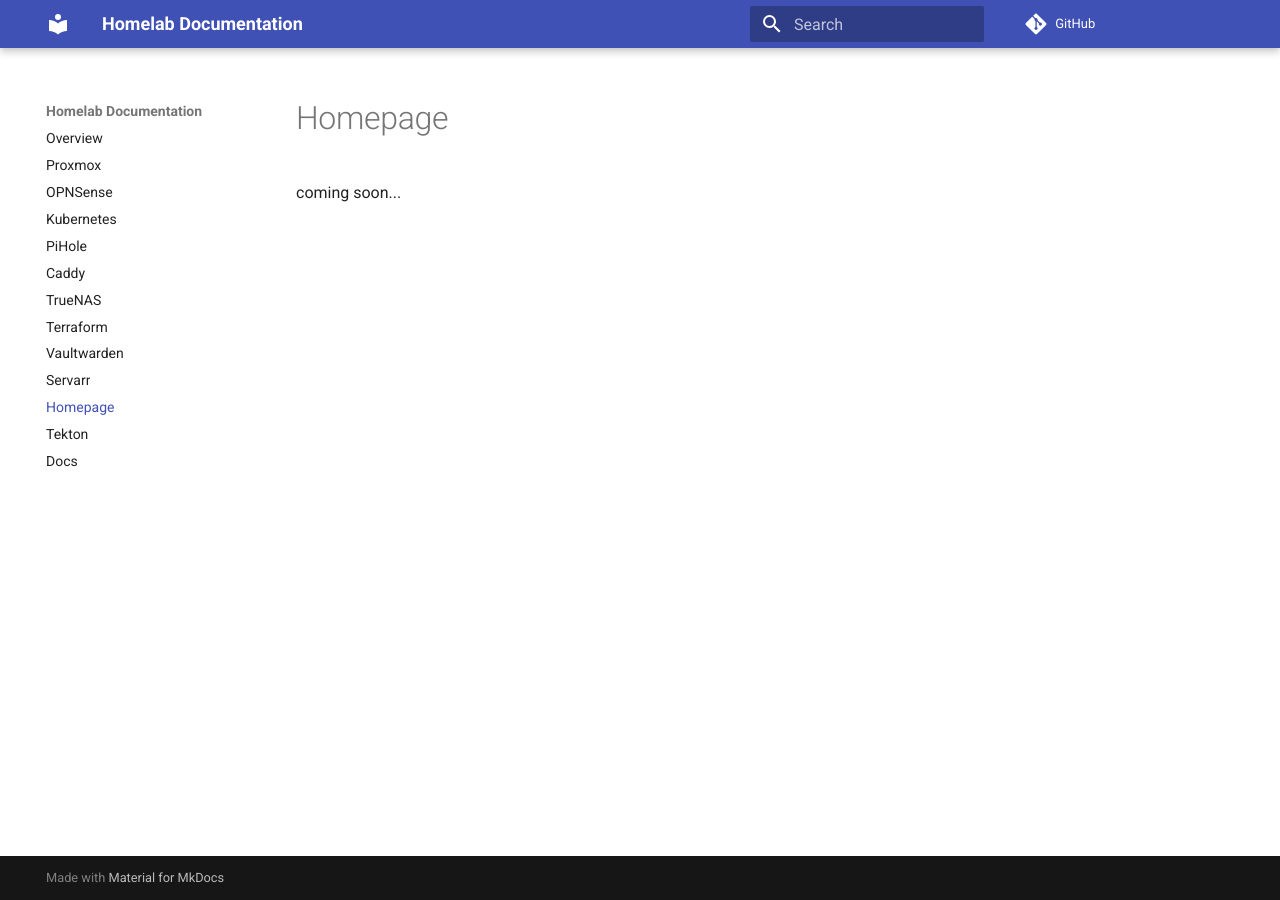
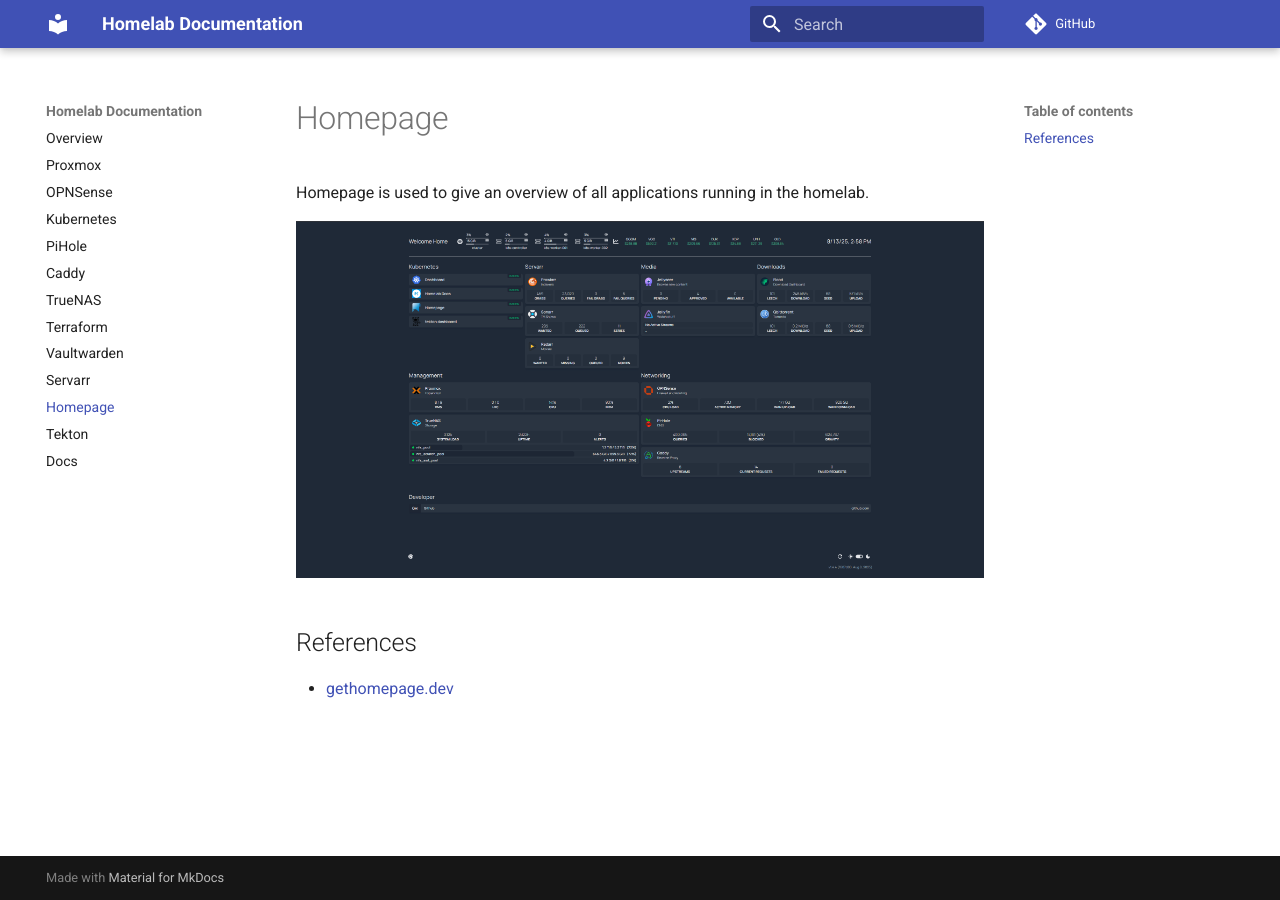
Before and after one commit to daburch/homelab-docs, an MkDocs documentation site: the page built from docs/homepage.md, in a window 1280 px wide. Built offline with MkDocs 1.6.1 and Material for MkDocs 9.7.7, drawn with Linux system fonts in a browser that asks for light colours; comment, search, counter and statistics services are not loaded.

Commit message:
add homepage

```diff
--- a/docs/homepage.md
+++ b/docs/homepage.md
@@ -1,3 +1,9 @@
 # Homepage
 
-coming soon...
+Homepage is used to give an overview of all applications running in the homelab.
+
+![Homepage Screenshot](img/homepage.png)
+
+## References
+
+- [gethomepage.dev](https://gethomepage.dev)
```
Also changed, not shown: docs/img/homepage.png (added).
